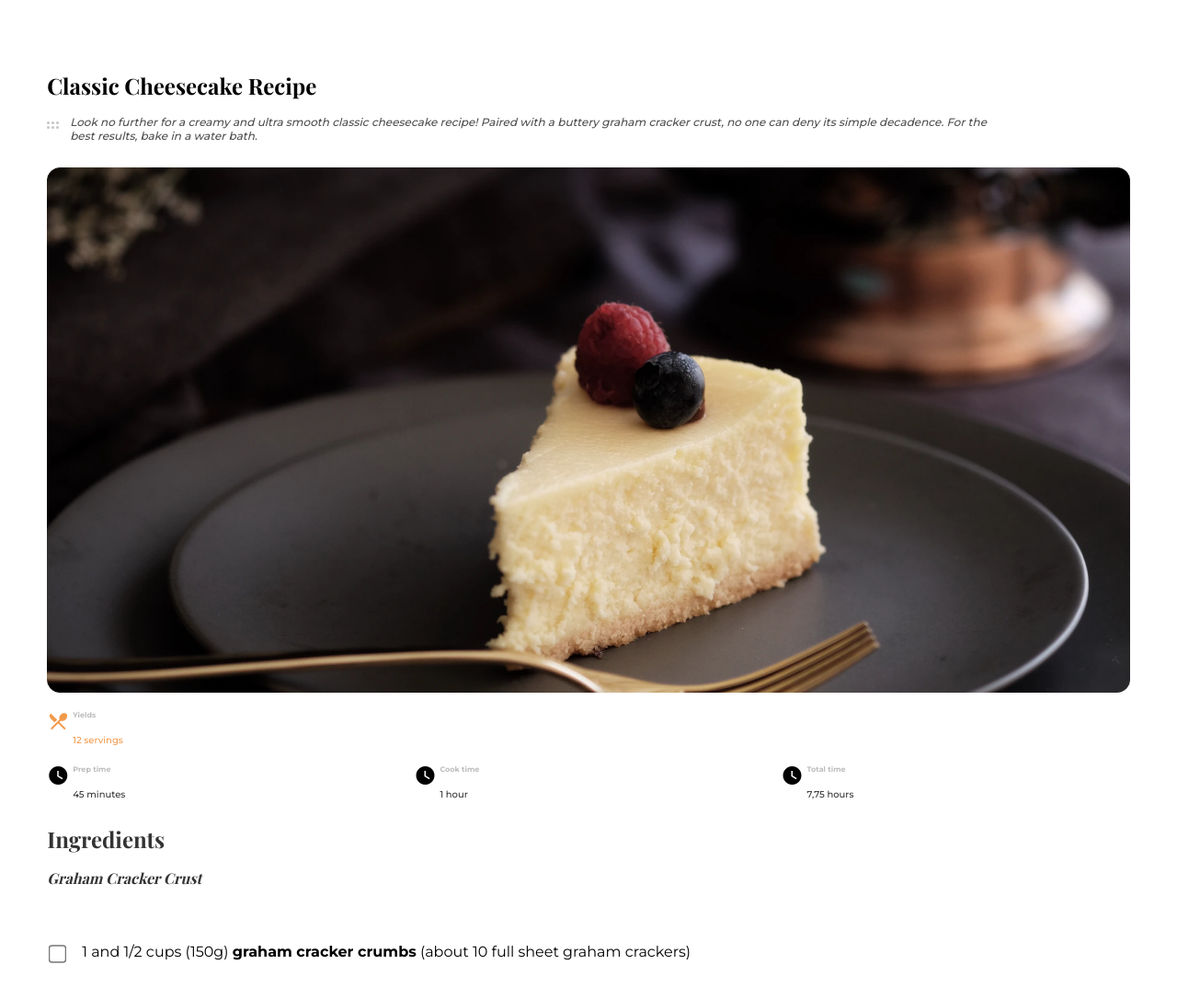
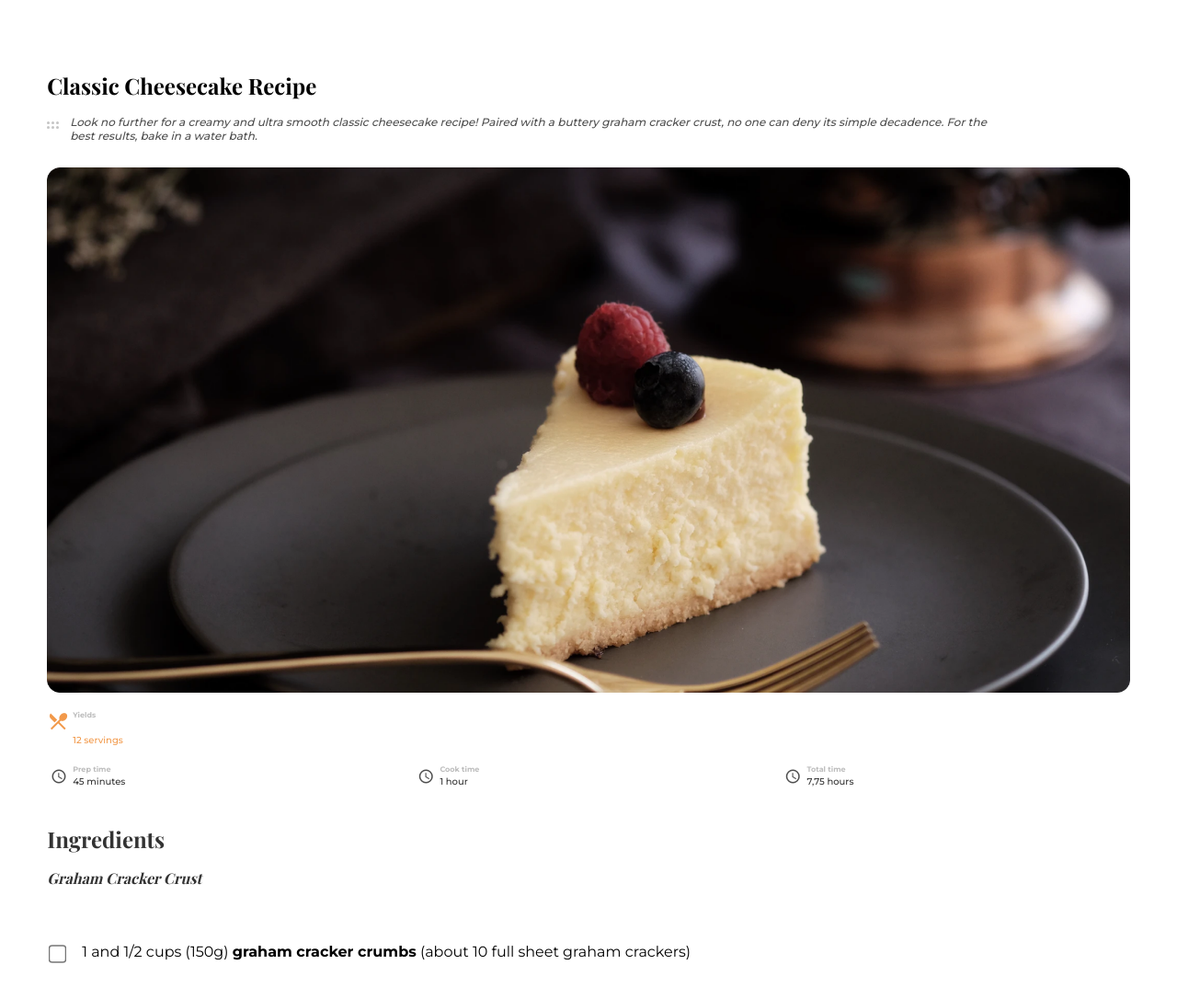
Before and after one commit to miguelprzc/recipe-page, a plain HTML site: page index.html in a window 1280 px wide. Shown: the top 1086 px of the page at 92% size. Drawn offline with nearby package versions, Linux system fonts and the light colour scheme; a web font is replaced by a local one.

Commit message:
Update index.html

```diff
--- a/index.html
+++ b/index.html
@@ -6,7 +6,7 @@
 
     <link rel="icon" href="images/devchallenges.png" />
 
-    <link href="https://fonts.googleapis.com/icon?family=Material+Icons" rel="stylesheet">
+    <link href="https://fonts.googleapis.com/css?family=Material+Icons|Material+Icons+Outlined|Material+Icons+Two+Tone|Material+Icons+Round|Material+Icons+Sharp" rel="stylesheet">
 
     <link rel="preconnect" href="https://fonts.gstatic.com">
     <link href="https://fonts.googleapis.com/css2?family=Montserrat:wght@400;500;700&family=Playfair+Display:ital,wght@0,700;1,400&display=swap" rel="stylesheet">
@@ -38,17 +38,17 @@
         <p class="info-field-des orange">12 servings</p>
       </div>
       <div class="info info-2">
-        <i class="material-icons">watch_later</i>
+        <i class="material-icons-outlined">watch_later</i>
         <p class="info-field-name">Prep time</p>
         <p class="info-field-des">45 minutes</p>
       </div>
       <div class="info info-3">
-        <i class="material-icons">watch_later</i>
+        <i class="material-icons-outlined">watch_later</i>
         <p class="info-field-name">Cook time</p>
         <p class="info-field-des">1 hour</p>
       </div>
       <div class="info info-4">
-        <i class="material-icons">watch_later</i>
+        <i class="material-icons-outlined">watch_later</i>
         <p class="info-field-name">Total time</p>
         <p class="info-field-des">7,75 hours</p>
       </div>
```
